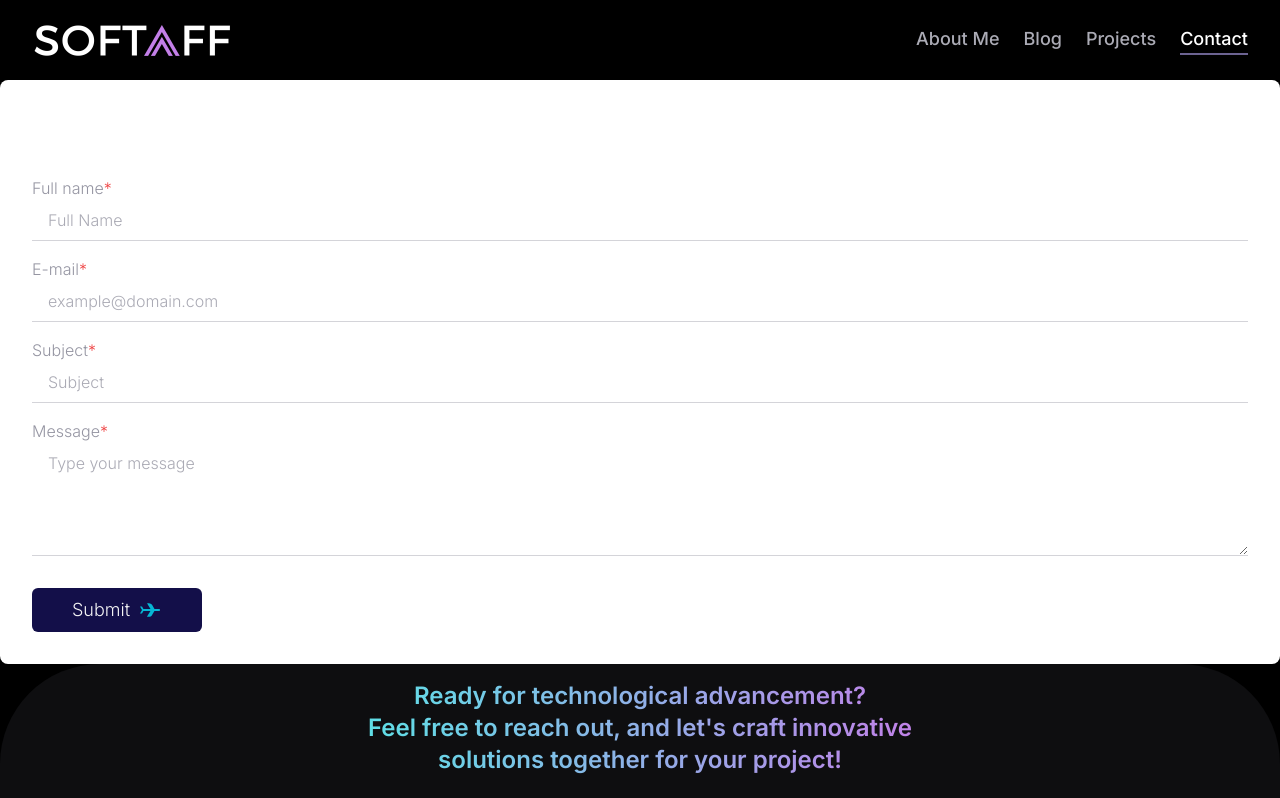
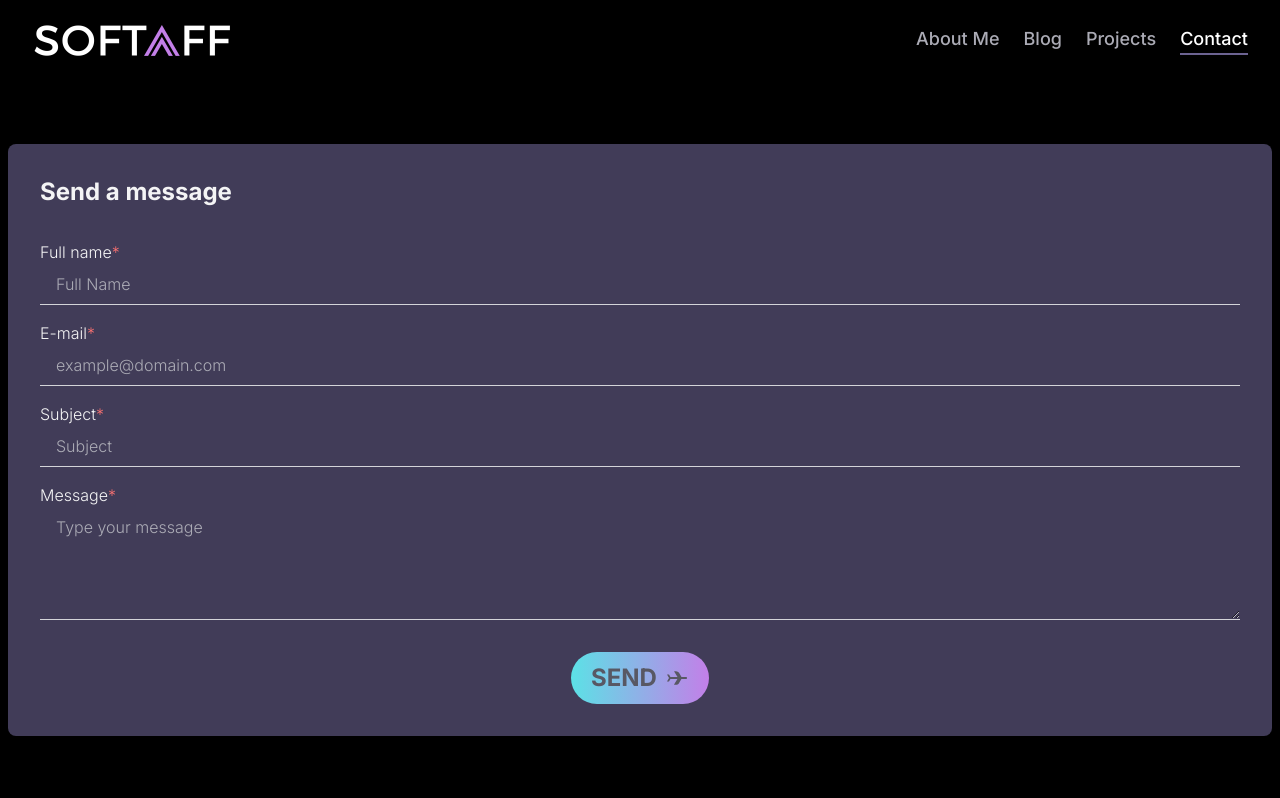
Before and after one commit to taff1x/portfolio-nextjs, a Next.js app: page /contact in a window 1280 px wide. Shown: the top 798 px of the page. Built offline with nearby package versions, Linux system fonts and the light colour scheme; no server answers.

Commit message:
Modified styling in contact form

```diff
--- a/app/components/contact-form/index.tsx
+++ b/app/components/contact-form/index.tsx
@@ -50,11 +50,10 @@ export default function ContactForm() {
     }
   }, [isDirty])
 
-  useEffect(
-    () => {
+  useEffect(() => {
     if(isSubmitSuccessful) {
       setShowMsg(true)
-        const delay = 5
+      const delay = 10
       let timer = setTimeout(() => setShowMsg(false), delay * 1000)
 
       return () => {
@@ -64,23 +63,23 @@ export default function ContactForm() {
   }, [isSubmitSuccessful])
 
   return (
-    <>
+    <div className="container m-auto w-full py-16 p-2">
       <form
         onSubmit={handleSubmit(onSubmit)}
-        className="rounded-lg shadow-xl flex flex-col px-8 py-8 bg-white dark:bg-blue-500"
+        className="rounded-lg shadow-xl flex flex-col px-8 py-8 bg-indigo-700"
       >
-        <h1 className="text-2xl font-bold dark:text-gray-50">Send a message</h1>
+        <h1 className="text-2xl font-bold text-gray-50">Send a message</h1>
 
         <label
           htmlFor="fullname"
-          className="text-gray-500 font-light mt-8 dark:text-gray-50"
+          className="text-gray-50 font-light mt-8"
         >
-          Full name<span className="text-red-500 dark:text-gray-50">*</span>
+          Full name<span className="text-red-400">*</span>
         </label>
         <input
           type="text"
           placeholder="Full Name"
-          className="bg-transparent border-b py-2 pl-4 focus:outline-none focus:rounded-md focus:ring-1 ring-green-500 font-light text-gray-500"
+          className="bg-transparent border-b py-2 pl-4 focus:outline-none focus:rounded-md focus:ring-1 ring-green-500 font-light text-gray-50"
           {...register("fullname", {
             required: true,
             minLength: {
@@ -94,19 +93,19 @@ export default function ContactForm() {
           })}
         />
         {errors.fullname && (
-          <p className="text-sm text-red-600"> {errors.fullname.message} </p>
+          <p className="text-sm text-red-400"> {errors.fullname.message} </p>
         )}
 
         <label
           htmlFor="email"
-          className="text-gray-500 font-light mt-4 dark:text-gray-50"
+          className="text-gray-50 font-light mt-4"
         >
-          E-mail<span className="text-red-500">*</span>
+          E-mail<span className="text-red-400">*</span>
         </label>
         <input
           type="email"
           placeholder="example@domain.com"
-          className="bg-transparent border-b py-2 pl-4 focus:outline-none focus:rounded-md focus:ring-1 ring-green-500 font-light text-gray-500"
+          className="bg-transparent border-b py-2 pl-4 focus:outline-none focus:rounded-md focus:ring-1 ring-green-500 font-light text-gray-50"
           {...register("email", {
             required: true,
             minLength: {
@@ -120,19 +119,19 @@ export default function ContactForm() {
           })}
         />
         {errors.email && (
-          <p className="text-sm text-red-600"> {errors.email.message} </p>
+          <p className="text-sm text-red-400"> {errors.email.message} </p>
         )}
 
         <label
           htmlFor="subject"
-          className="text-gray-500 font-light mt-4 dark:text-gray-50"
+          className="text-gray-50 font-light mt-4"
         >
-          Subject<span className="text-red-500">*</span>
+          Subject<span className="text-red-400">*</span>
         </label>
         <input
           type="text"
           placeholder="Subject"
-          className="bg-transparent border-b py-2 pl-4 focus:outline-none focus:rounded-md focus:ring-1 ring-green-500 font-light text-gray-500"
+          className="bg-transparent border-b py-2 pl-4 focus:outline-none focus:rounded-md focus:ring-1 ring-green-500 font-light text-gray-50"
           {...register("subject", {
             required: true,
             minLength: {
@@ -146,19 +145,19 @@ export default function ContactForm() {
           })}
         />
         {errors.subject && (
-          <p className="text-sm text-red-600"> {errors.subject.message} </p>
+          <p className="text-sm text-red-400"> {errors.subject.message} </p>
         )}
 
         <label
           htmlFor="message"
-          className="text-gray-500 font-light mt-4 dark:text-gray-50"
+          className="text-gray-50 font-light mt-4 "
         >
-          Message<span className="text-red-500">*</span>
+          Message<span className="text-red-400">*</span>
         </label>
         <textarea
           rows={4}
           placeholder="Type your message"
-          className="bg-transparent border-b py-2 pl-4 focus:outline-none focus:rounded-md focus:ring-1 ring-green-500 font-light text-gray-500"
+          className="bg-transparent border-b py-2 pl-4 focus:outline-none focus:rounded-md focus:ring-1 ring-green-500 font-light text-gray-50"
           {...register("message", {
             required: true,
             minLength: {
@@ -172,21 +171,21 @@ export default function ContactForm() {
           })}
         ></textarea>
         {errors.message && (
-          <p className="text-sm text-red-600"> {errors.message.message} </p>
+          <p className="text-sm text-red-400"> {errors.message.message} </p>
         )}
 
-        <div className="flex flex-row items-center justify-start">
+        <div className="flex flex-col text-center gap-2">
           <button
             disabled={!isDirty || !isValid || isSubmitting}
             type="submit"
-            className="px-10 mt-8 py-2 bg-[#130F49] text-gray-50 font-light rounded-md text-lg flex flex-row items-center"
+            className="self-center text-black disabled:text-gray-700 px-5 py-2.5 mt-8 bg-gradient-to-r from-green-500 to-fuchsia-500 hover:bg-gradient-to-bl focus:ring-4 focus:outline-none focus:ring-gray-100 font-bold rounded-full text-2xl flex flex-row items-center disabled:cursor-not-allowed"
           >
-            Submit
+            { isSubmitting ? "SENDING" : "SEND" }
             <svg
               width="24"
               height="24"
               viewBox="0 0 24 24"
-              className="text-cyan-500 ml-2"
+              className="ml-2"
               fill="currentColor"
               xmlns="http://www.w3.org/2000/svg"
             >
@@ -196,11 +195,12 @@ export default function ContactForm() {
               />
             </svg>
           </button>
+          { isSubmitting && <p className="text-lg text-gray-300"> Message is beeing sent... </p> }
+          { isSubmitSuccessful && showMsg && !hasError && <p className="text-lg text-gray-300">Message has been sent. Thank You! </p> }
+          { hasError && <p className="text-lg text-red-400"> {errorMsg} </p>}
         </div>
-        { isSubmitting && <p className="text-lg text-gray-700"> Message is beeing sent... </p> }
-        { isSubmitSuccessful && showMsg && !hasError && <p className="text-lg text-green-800">Message has been sent. Thank You! </p> }
-        { hasError && <p className="text-lg text-red-600"> {errorMsg} </p>}
+
       </form>
-    </>
+    </div>
   );
 }
```
Lines whose indentation alone changed are shown as unchanged.
